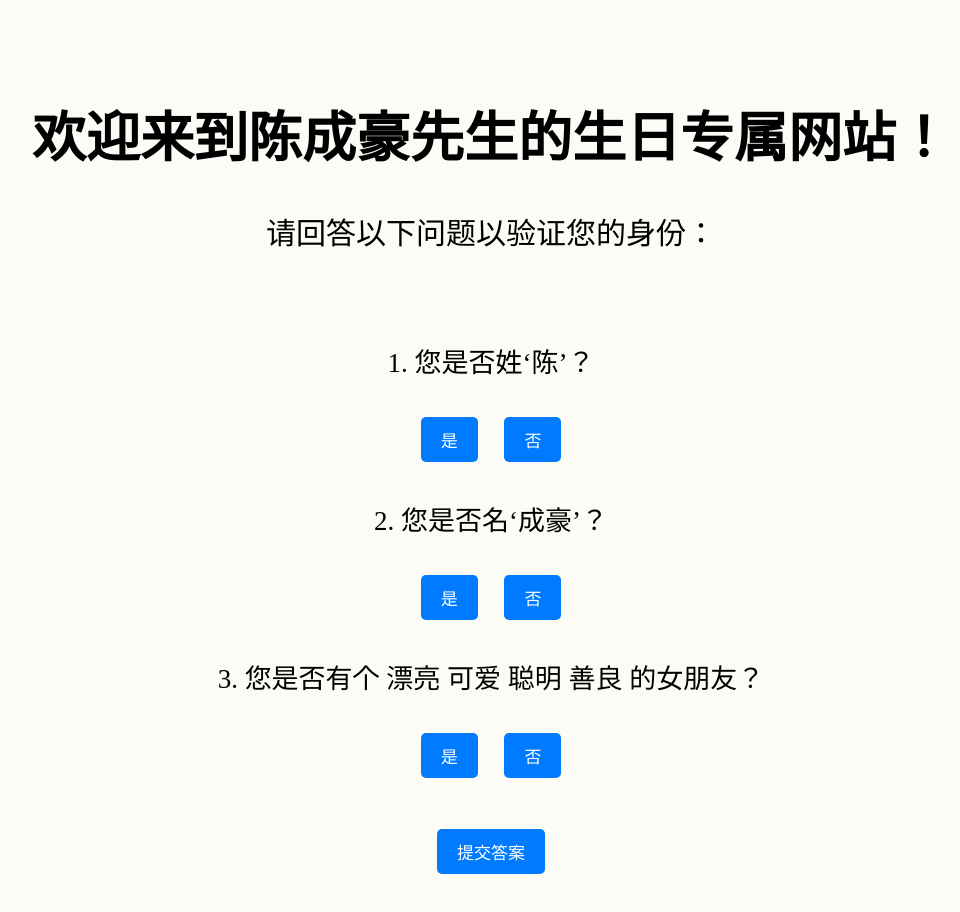
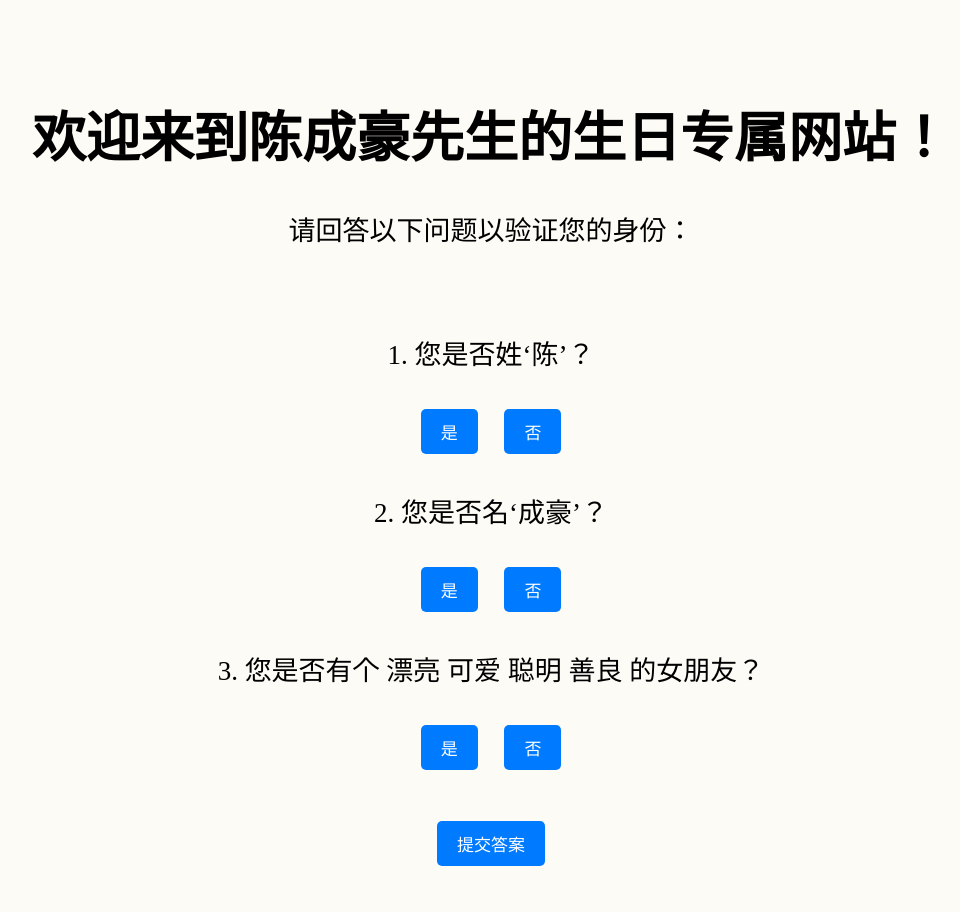
Before and after one commit to rxchll/darren-bday-2025, a plain HTML site: page index.html in a window 1280 px wide. Shown: the whole page, without its empty margins (149-1109 px from the left). Drawn offline with Linux system fonts and the light colour scheme.

Commit message:
Update index.html

```diff
--- a/index.html
+++ b/index.html
@@ -6,7 +6,7 @@
 </head>
 <body>
   <h1>欢迎来到陈成豪先生的生日专属网站！</h1>
-  <p style="font-size: 30px">请回答以下问题以验证您的身份：<p></p>
+  <p>请回答以下问题以验证您的身份：<p></p>
   <br>
   <p>1. 您是否姓‘陈’？</p>
   <button onclick="selectAnswer(this, 'surname', 'Y')">是</button>
```
